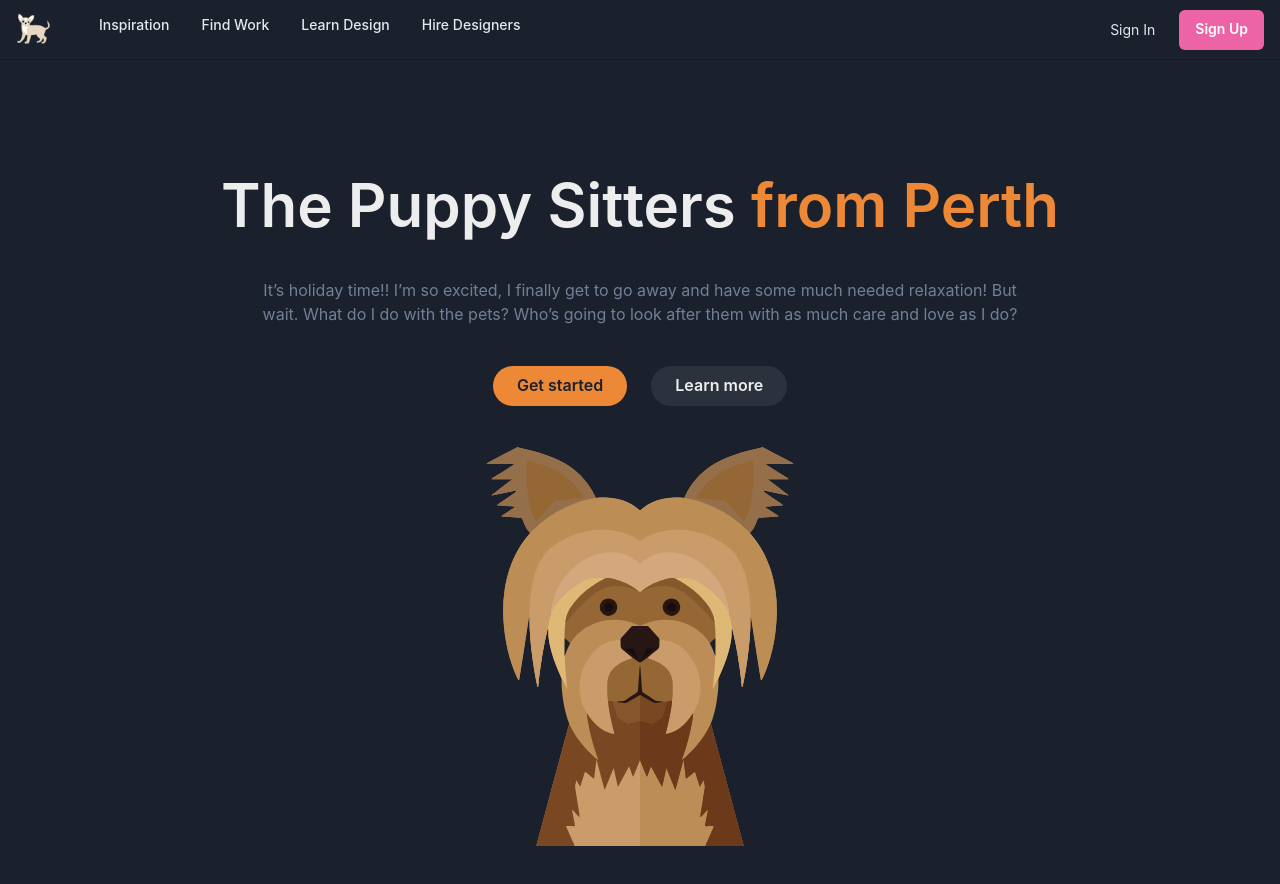
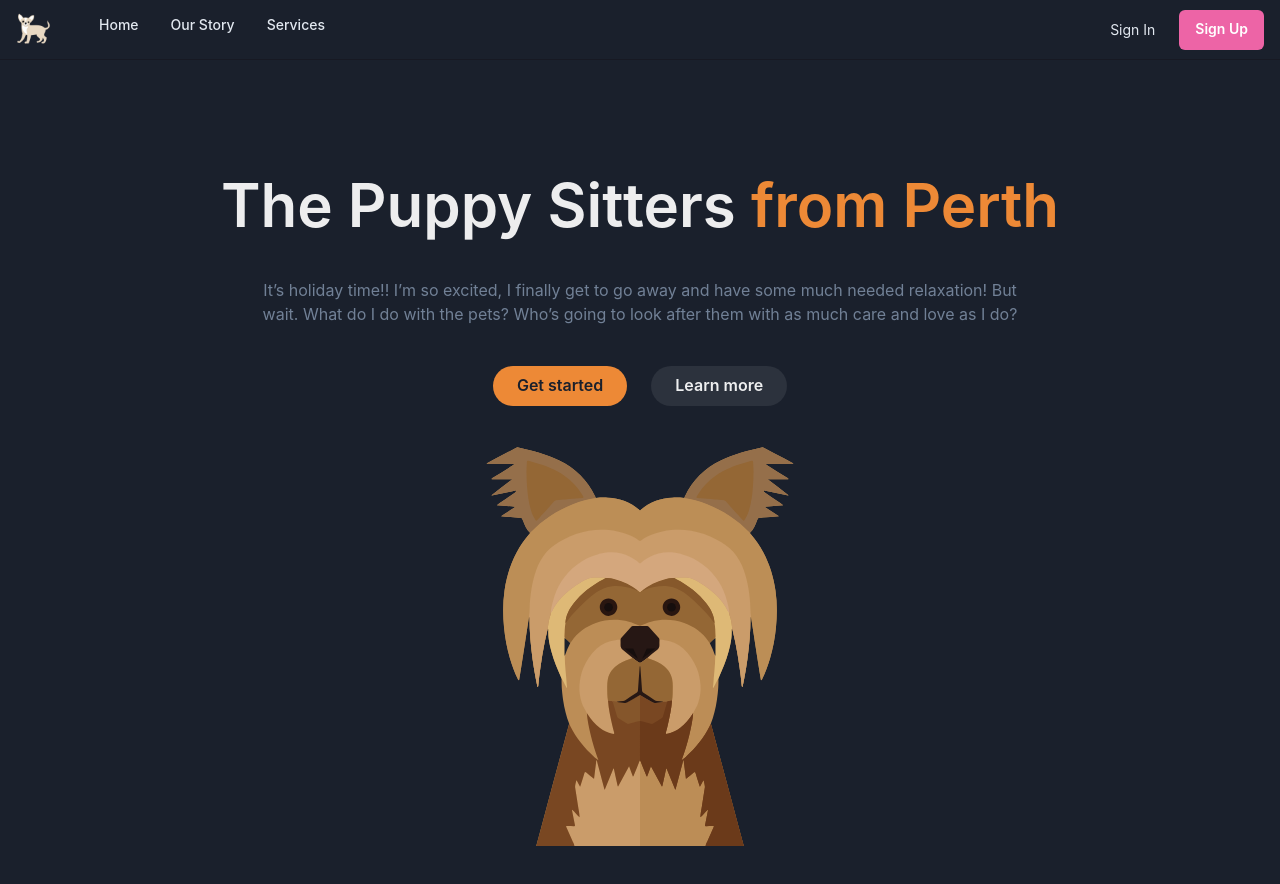
Before and after one commit to laurendoesntlikeusernames/puppies, a Next.js app: page / in a window 1280 px wide. Shown: the top 884 px of the page. Built offline with nearby package versions, Linux system fonts and the light colour scheme.

Commit message:
new nav bar

```diff
--- a/components/NavBar.tsx
+++ b/components/NavBar.tsx
@@ -15,7 +15,6 @@ import {
     PopoverContent,
     useColorModeValue,
     Center,
-    Avatar,
     useDisclosure,
   } from '@chakra-ui/react'
   import {
@@ -48,7 +47,7 @@ import {
             <IconButton
               onClick={onToggle}
               icon={
-                isOpen ? <CloseIcon w={3} h={3} /> : <HamburgerIcon w={7} h={7} />
+                isOpen ? <CloseIcon w={5} h={5} /> : <HamburgerIcon w={7} h={7} />
               }
               variant={'ghost'}
               aria-label={'Toggle Navigation'}
@@ -86,7 +85,6 @@ import {
               fontWeight={600}
               color={'white'}
               bg={'pink.400'}
-              href={'#'}
               _hover={{
                 bg: 'pink.300',
               }}>
@@ -255,41 +253,17 @@ import {
 
   const NAV_ITEMS: Array<NavItem> = [
     {
-      label: 'Inspiration',
+      label: 'Home',
       children: [
-        {
-          label: 'Explore Design Work',
-          subLabel: 'Trending Design to inspire you',
-          href: '#',
-        },
-        {
-          label: 'New & Noteworthy',
-          subLabel: 'Up-and-coming Designers',
-          href: '#',
-        },
+        // {label: '', subLabel: '', href: '#',},
       ],
     },
     {
-      label: 'Find Work',
-      children: [
-        {
-          label: 'Job Board',
-          subLabel: 'Find your dream design job',
-          href: '#',
-        },
-        {
-          label: 'Freelance Projects',
-          subLabel: 'An exclusive list for contract work',
-          href: '#',
-        },
-      ],
+      label: 'Our Story',
+      children: [],
     },
     {
-      label: 'Learn Design',
-      href: '#',
-    },
-    {
-      label: 'Hire Designers',
+      label: 'Services',
       href: '#',
     },
   ];
```
